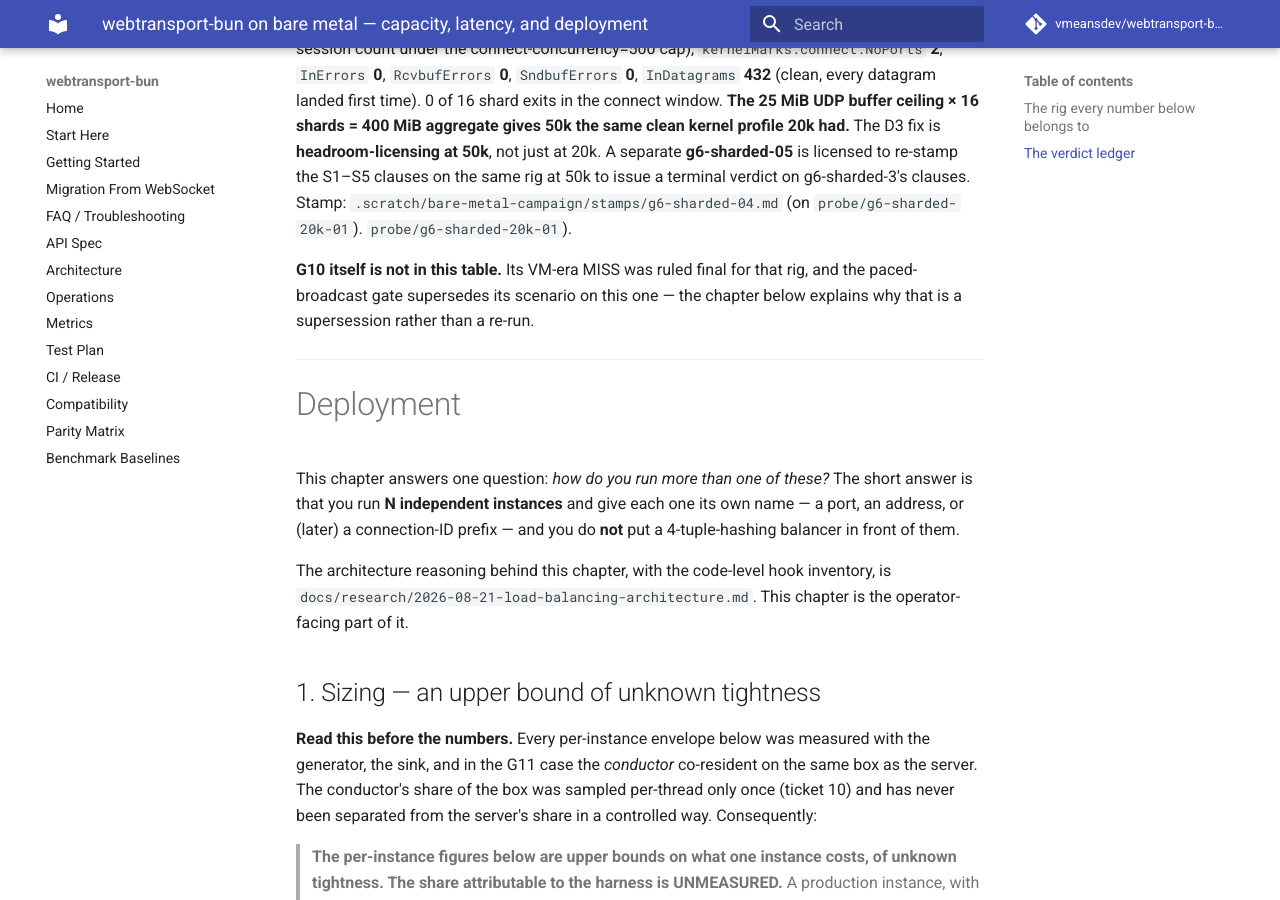
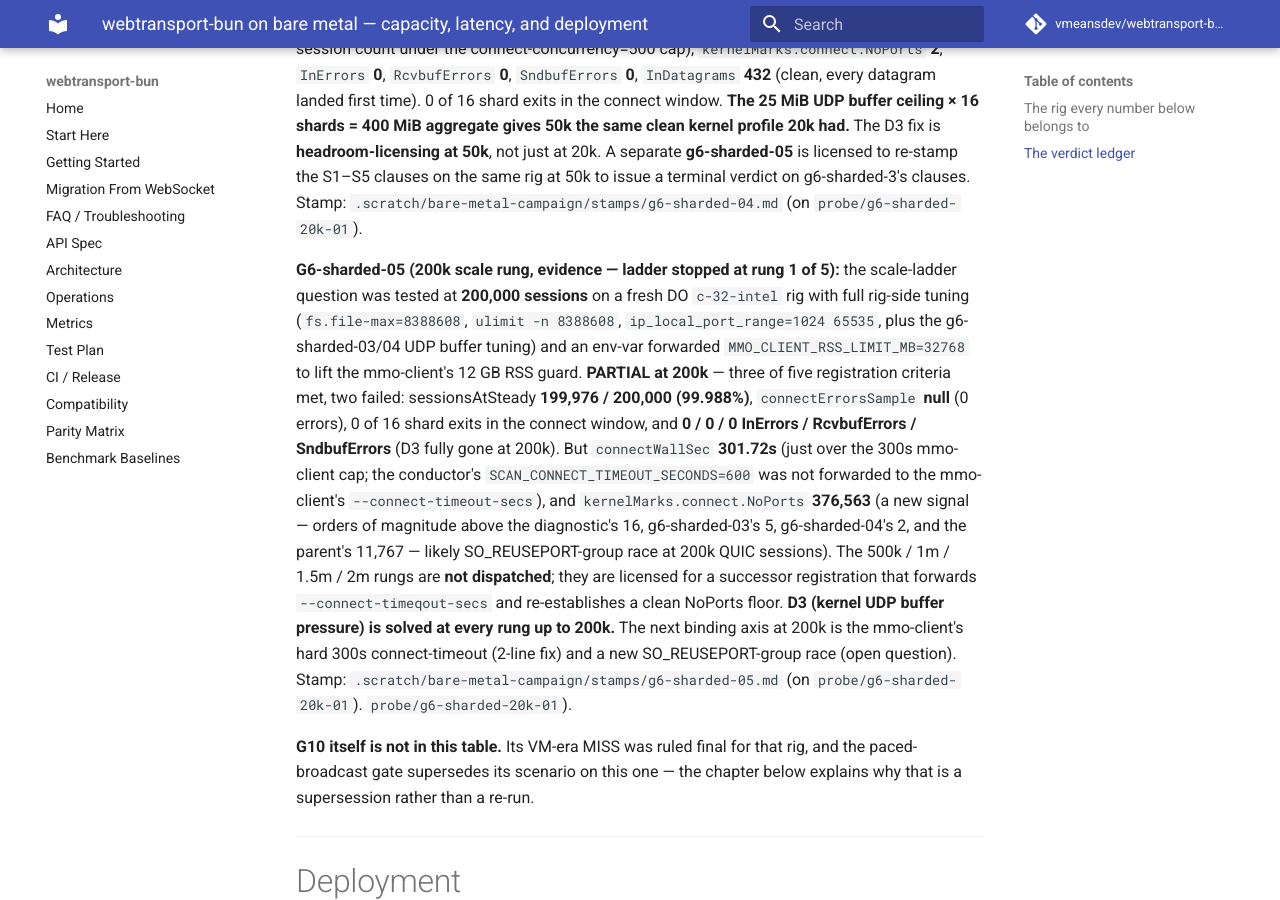
Before and after one commit to vmeansdev/webtransport-bun, an MkDocs documentation site: the page built from docs/research/2026-08-21-bare-metal-capacity.md, in a window 1280 px wide and 900 px high, scrolled down 3774 px. Built offline with MkDocs 1.6.1 and Material for MkDocs 9.7.7, drawn with Linux system fonts in a browser that asks for light colours; comment, search, counter and statistics services are not loaded.

Commit message:
Add g6-sharded-05 PARTIAL 200k row to the capacity doc

```diff
--- a/docs/research/2026-08-21-bare-metal-capacity.md
+++ b/docs/research/2026-08-21-bare-metal-capacity.md
@@ -133,6 +133,32 @@ clauses on the same rig at 50k to issue a terminal verdict on
 g6-sharded-3's clauses. Stamp:
 `.scratch/bare-metal-campaign/stamps/g6-sharded-04.md` (on
 `probe/g6-sharded-20k-01`).
+
+**G6-sharded-05 (200k scale rung, evidence — ladder stopped at rung 1
+of 5):** the scale-ladder question was tested at **200,000 sessions**
+on a fresh DO `c-32-intel` rig with full rig-side tuning
+(`fs.file-max=8388608`, `ulimit -n 8388608`, `ip_local_port_range=1024
+65535`, plus the g6-sharded-03/04 UDP buffer tuning) and an env-var
+forwarded `MMO_CLIENT_RSS_LIMIT_MB=32768` to lift the mmo-client's
+12 GB RSS guard. **PARTIAL at 200k** — three of five registration
+criteria met, two failed:
+sessionsAtSteady **199,976 / 200,000 (99.988%)**, `connectErrorsSample`
+**null** (0 errors), 0 of 16 shard exits in the connect window, and
+**0 / 0 / 0 InErrors / RcvbufErrors / SndbufErrors** (D3 fully gone at
+200k). But `connectWallSec` **301.72s** (just over the 300s
+mmo-client cap; the conductor's `SCAN_CONNECT_TIMEOUT_SECONDS=600`
+was not forwarded to the mmo-client's `--connect-timeout-secs`), and
+`kernelMarks.connect.NoPorts` **376,563** (a new signal — orders of
+magnitude above the diagnostic's 16, g6-sharded-03's 5, g6-sharded-04's
+2, and the parent's 11,767 — likely SO_REUSEPORT-group race at 200k
+QUIC sessions). The 500k / 1m / 1.5m / 2m rungs are **not dispatched**;
+they are licensed for a successor registration that forwards
+`--connect-timeqout-secs` and re-establishes a clean NoPorts floor.
+**D3 (kernel UDP buffer pressure) is solved at every rung up to 200k.**
+The next binding axis at 200k is the mmo-client's hard 300s
+connect-timeout (2-line fix) and a new SO_REUSEPORT-group race (open
+question). Stamp: `.scratch/bare-metal-campaign/stamps/g6-sharded-05.md`
+(on `probe/g6-sharded-20k-01`).
 `probe/g6-sharded-20k-01`).
 
 **G10 itself is not in this table.** Its VM-era MISS was ruled final for that
```
